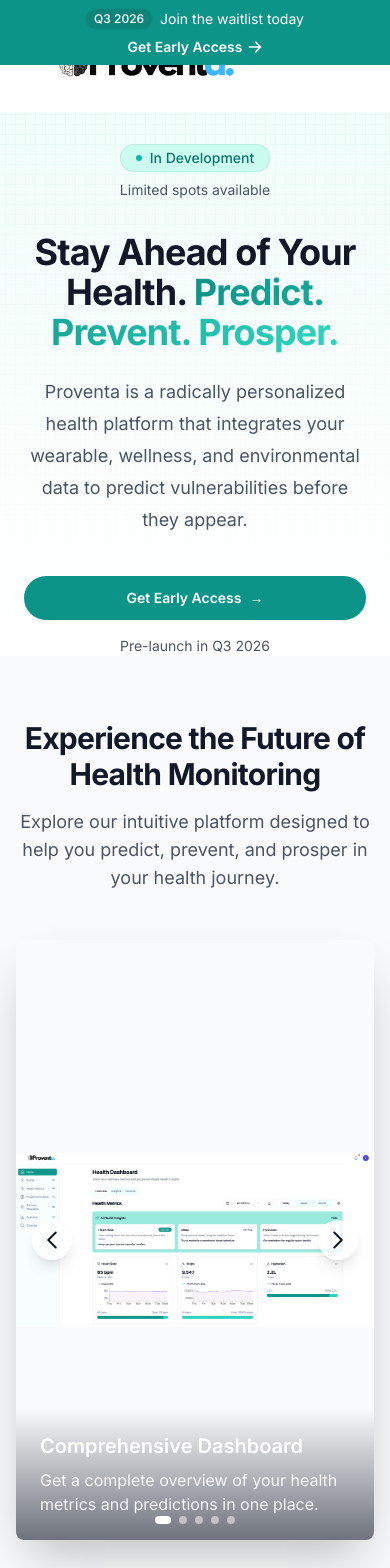
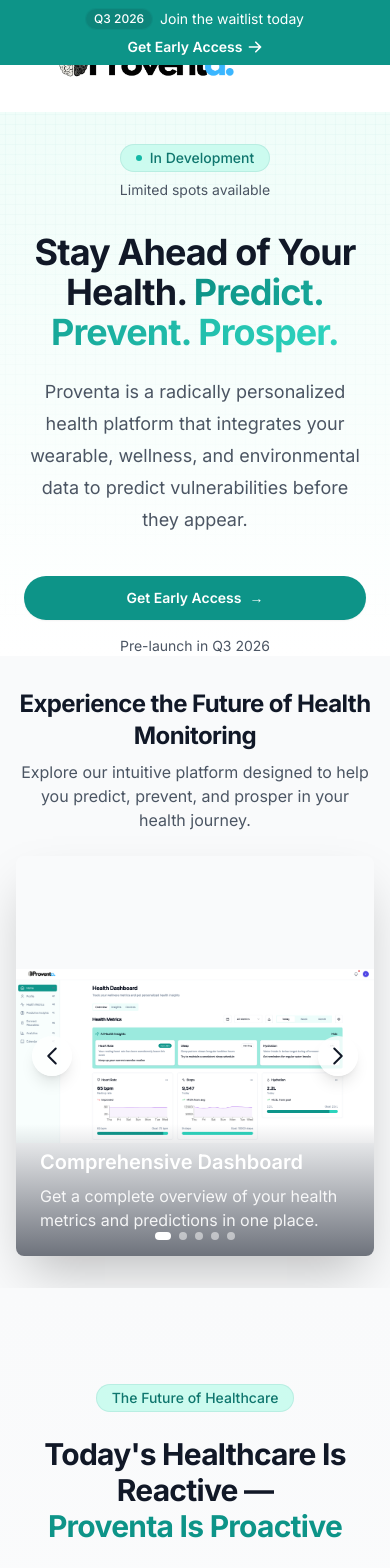
Before and after one commit to xGentuso/Aurava, a Next.js app in the folder Proventa-Landing/: page / in a window 390 px wide. Shown: the top 1568 px of the page. Built offline with nearby package versions, Linux system fonts and the light colour scheme.

Commit message:
Fix mobile spacing in carousel showcase

```diff
--- a/Proventa-Landing/app/components/PlatformShowcase.tsx
+++ b/Proventa-Landing/app/components/PlatformShowcase.tsx
@@ -102,18 +102,18 @@
   };
 
   return (
-    <section className="relative py-16 bg-gray-50 overflow-hidden">
+    <section className="relative py-8 sm:py-16 bg-gray-50 overflow-hidden">
       <div className="max-w-7xl mx-auto px-4 sm:px-6 lg:px-8">
-        <div className="text-center mb-12">
-          <h2 className="text-3xl font-bold tracking-tight text-gray-900 sm:text-4xl mb-4">
+        <div className="text-center mb-6 sm:mb-12">
+          <h2 className="text-2xl sm:text-3xl font-bold tracking-tight text-gray-900 sm:text-4xl mb-2 sm:mb-4">
             Experience the Future of Health Monitoring
           </h2>
-          <p className="text-lg text-gray-600 max-w-2xl mx-auto">
+          <p className="text-base sm:text-lg text-gray-600 max-w-2xl mx-auto">
             Explore our intuitive platform designed to help you predict, prevent, and prosper in your health journey.
           </p>
         </div>
 
-        <div className="relative h-[600px] w-full">
+        <div className="relative h-[400px] sm:h-[500px] md:h-[600px] w-full">
           <AnimatePresence initial={false} custom={direction}>
             <motion.div
               key={currentIndex}
@@ -139,12 +139,12 @@
               }}
               className="absolute w-full h-full"
             >
-              <div className="relative h-full w-full">
+              <div className="relative h-full w-full px-0 sm:px-4">
                 <Image
                   src={screenshots[currentIndex].src}
                   alt={screenshots[currentIndex].alt}
                   fill
-                  className="object-contain rounded-lg shadow-2xl"
+                  className="object-contain rounded-lg shadow-2xl !p-0"
                   priority={currentIndex <= 1}
                   loading={currentIndex <= 1 ? "eager" : "lazy"}
                   sizes="(max-width: 768px) 100vw, (max-width: 1200px) 80vw, 1200px"
```
